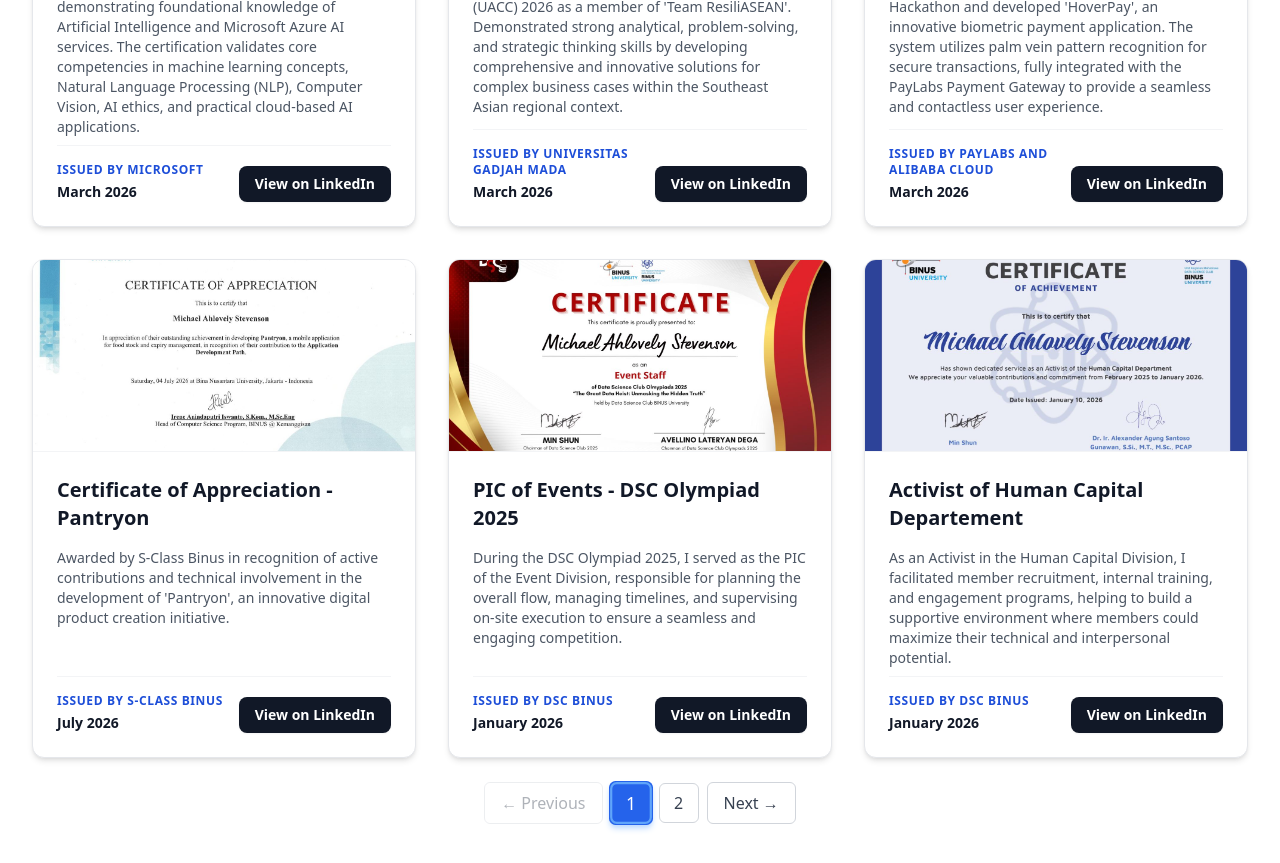
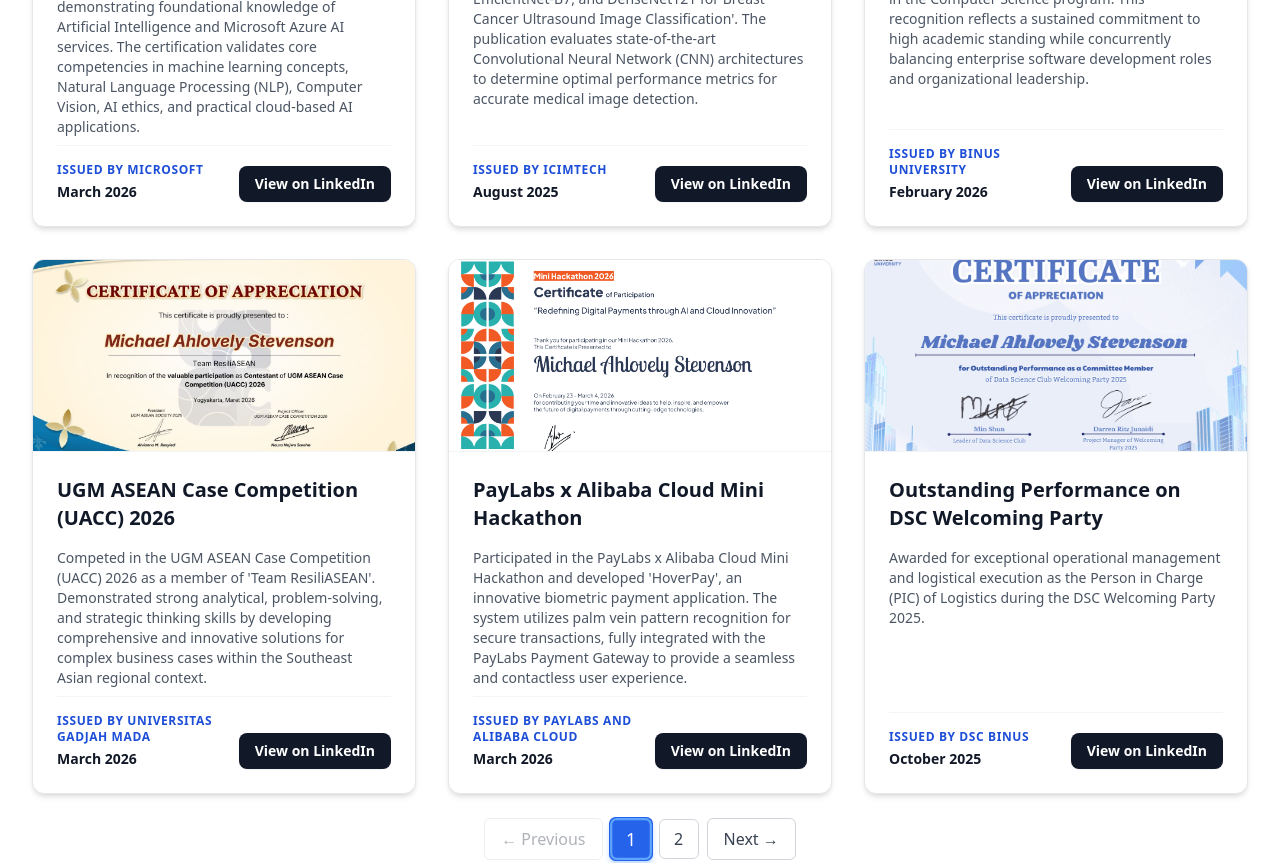
Before and after one commit to Mycticount-X/Mycticount-Archive, a React (Vite) app: page / in a window 1280 px wide. Shown: the part 7120-7983 px from the top of the page. Built offline with nearby package versions, Linux system fonts and the light colour scheme.

Commit message:
Adj: Add Dean's List and ICIMTech Conference Paper

```diff
--- a/src/pages/Certificates.tsx
+++ b/src/pages/Certificates.tsx
@@ -28,6 +28,24 @@
     },
     {
       id: "2",
+      title: "ICIMTech Conference Paper",
+      issuer: "Issued by ICIMTech",
+      date: "August 2025",
+      description: "Authored and presented a comparative research study titled 'Comparative Analysis of ResNet50, EfficientNet-B7, and DenseNet121 for Breast Cancer Ultrasound Image Classification'. The publication evaluates state-of-the-art Convolutional Neural Network (CNN) architectures to determine optimal performance metrics for accurate medical image detection.",
+      image: "./Certificates/icimtech.jpg",
+      link: "https://www.linkedin.com/in/Michael-Ahlovely-Stevenson/details/certifications/"
+    },
+    {
+      id: "3",
+      title: "Dean's List Academic Distinction",
+      issuer: "Issued by BINUS University",
+      date: "February 2026",
+      description: "Awarded the Dean's List distinction for achieving top-tier academic excellence with a 3.97/4.00 GPA in the Computer Science program. This recognition reflects a sustained commitment to high academic standing while concurrently balancing enterprise software development roles and organizational leadership.",
+      image: "./Certificates/deans-list.jpg",
+      link: "https://www.linkedin.com/in/Michael-Ahlovely-Stevenson/details/certifications/"
+    },
+    {
+      id: "4",
       title: "UGM ASEAN Case Competition (UACC) 2026",
       issuer: "Issued by Universitas Gadjah Mada",
       date: "March 2026",
@@ -36,84 +54,12 @@
       link: "https://www.linkedin.com/in/Michael-Ahlovely-Stevenson/details/certifications/"
     },
     {
-      id: "3",
+      id: "5",
       title: "PayLabs x Alibaba Cloud Mini Hackathon",
       issuer: "Issued by PayLabs and Alibaba Cloud",
       date: "March 2026",
       description: "Participated in the PayLabs x Alibaba Cloud Mini Hackathon and developed 'HoverPay', an innovative biometric payment application. The system utilizes palm vein pattern recognition for secure transactions, fully integrated with the PayLabs Payment Gateway to provide a seamless and contactless user experience.",
       image: "./Certificates/paylabs-alibaba.png",
-      link: "https://www.linkedin.com/in/Michael-Ahlovely-Stevenson/details/certifications/"
-    },
-    {
-      id: "4",
-      title: "Certificate of Appreciation - Pantryon",
-      issuer: "Issued by S-Class Binus",
-      date: "July 2026",
-      description: "Awarded by S-Class Binus in recognition of active contributions and technical involvement in the development of 'Pantryon', an innovative digital product creation initiative.",
-      image: "./Certificates/sc-pantryon.jpg",
-      link: "https://www.linkedin.com/in/Michael-Ahlovely-Stevenson/details/certifications/"
-    },
-    {
-      id: "5",
-      title: "PIC of Events - DSC Olympiad 2025",
-      issuer: "Issued by DSC Binus",
-      date: "January 2026",
-      description: "During the DSC Olympiad 2025, I served as the PIC of the Event Division, responsible for planning the overall flow, managing timelines, and supervising on-site execution to ensure a seamless and engaging competition.",
-      image: "./Certificates/dsc-dsco.jpg",
-      link: "https://www.linkedin.com/in/Michael-Ahlovely-Stevenson/details/certifications/"
-    },
-    {
-      id: "6",
-      title: "Activist of Human Capital Departement",
-      issuer: "Issued by DSC Binus",
-      date: "January 2026",
-      description: "As an Activist in the Human Capital Division, I facilitated member recruitment, internal training, and engagement programs, helping to build a supportive environment where members could maximize their technical and interpersonal potential.",
-      image: "./Certificates/dsc-hc.jpg",
-      link: "https://www.linkedin.com/in/Michael-Ahlovely-Stevenson/details/certifications/"
-    },
-    {
-      id: "7",
-      title: "Nvidia Deep Learning",
-      issuer: "Issued by Nvidia",
-      date: "February 2025",
-      description: "Completed an Onsite Nvidia Workshop focused on deep learning fundamentals, including neural networks, convolutional networks, recurrent networks, and practical applications.",
-      image: "./Certificates/nvidia.jpg",
-      link: "https://www.linkedin.com/in/Michael-Ahlovely-Stevenson/details/certifications/"
-    },
-    {
-      id: "8",
-      title: "Microsoft Azure AI Fundamental",
-      issuer: "Issued by GreatNusa and Microsoft",
-      date: "April 2025",
-      description: "Completed the Microsoft Azure AI Fundamentals course, gaining knowledge of artificial intelligence concepts and how to implement AI solutions using Microsoft Azure services.",
-      image: "./Certificates/microsoft.jpg",
-      link: "https://www.linkedin.com/in/Michael-Ahlovely-Stevenson/details/certifications/"
-    },
-    {
-      id: "9",
-      title: "Crack The Shield Tournament",
-      issuer: "Issued by CSC Binus",
-      date: "June 2025",
-      description: "Joined the prestigious Capture The Flag cybersecurity tournament by Cyber Security Community Binus, demonstrating skills in penetration testing and digital forensics.",
-      image: "./Certificates/ctf.jpg",
-      link: "https://www.linkedin.com/in/Michael-Ahlovely-Stevenson/details/certifications/"
-    },
-    {
-      id: "10",
-      title: "PIC of Logistics - DSC Welcoming Party 2025",
-      issuer: "Issued by DSC Binus",
-      date: "October 2025",
-      description: "During the Welcoming Party 2025, I served as PIC of the Logistics Division, overseeing inventory, equipment, and food distribution while coordinating with other divisions to ensure smooth event operations.",
-      image: "./Certificates/pic-log.jpg",
-      link: "https://www.linkedin.com/in/Michael-Ahlovely-Stevenson/details/certifications/"
-    },
-    {
-      id: "11",
-      title: "Committee of DONGKER DSC 2025",
-      issuer: "Issued by DSC Binus",
-      date: "February 2025",
-      description: "Coordinated the official inauguration and handover ceremony for the Data Science Club, Delegasi Outline Program Kerja (DONGKER), ensuring a seamless leadership transition and honoring the contributions of the outgoing board.",
-      image: "./Certificates/dongker.jpeg",
       link: "https://www.linkedin.com/in/Michael-Ahlovely-Stevenson/details/certifications/"
     },
     {
@@ -125,6 +71,78 @@
       image: "./Certificates/outstanding.png",
       link: "https://www.linkedin.com/in/Michael-Ahlovely-Stevenson/details/certifications/"
     },
+    {
+      id: "6",
+      title: "Certificate of Appreciation - Pantryon",
+      issuer: "Issued by S-Class Binus",
+      date: "July 2026",
+      description: "Awarded by S-Class Binus in recognition of active contributions and technical involvement in the development of 'Pantryon', an innovative digital product creation initiative.",
+      image: "./Certificates/sc-pantryon.jpg",
+      link: "https://www.linkedin.com/in/Michael-Ahlovely-Stevenson/details/certifications/"
+    },
+    {
+      id: "9",
+      title: "Nvidia Deep Learning",
+      issuer: "Issued by Nvidia",
+      date: "February 2025",
+      description: "Completed an Onsite Nvidia Workshop focused on deep learning fundamentals, including neural networks, convolutional networks, recurrent networks, and practical applications.",
+      image: "./Certificates/nvidia.jpg",
+      link: "https://www.linkedin.com/in/Michael-Ahlovely-Stevenson/details/certifications/"
+    },
+    {
+      id: "7",
+      title: "PIC of Events - DSC Olympiad 2025",
+      issuer: "Issued by DSC Binus",
+      date: "January 2026",
+      description: "During the DSC Olympiad 2025, I served as the PIC of the Event Division, responsible for planning the overall flow, managing timelines, and supervising on-site execution to ensure a seamless and engaging competition.",
+      image: "./Certificates/dsc-dsco.jpg",
+      link: "https://www.linkedin.com/in/Michael-Ahlovely-Stevenson/details/certifications/"
+    },
+    {
+      id: "8",
+      title: "Activist of Human Capital Departement",
+      issuer: "Issued by DSC Binus",
+      date: "January 2026",
+      description: "As an Activist in the Human Capital Division, I facilitated member recruitment, internal training, and engagement programs, helping to build a supportive environment where members could maximize their technical and interpersonal potential.",
+      image: "./Certificates/dsc-hc.jpg",
+      link: "https://www.linkedin.com/in/Michael-Ahlovely-Stevenson/details/certifications/"
+    },
+    {
+      id: "10",
+      title: "Crack The Shield Tournament",
+      issuer: "Issued by CSC Binus",
+      date: "June 2025",
+      description: "Joined the prestigious Capture The Flag cybersecurity tournament by Cyber Security Community Binus, demonstrating skills in penetration testing and digital forensics.",
+      image: "./Certificates/ctf.jpg",
+      link: "https://www.linkedin.com/in/Michael-Ahlovely-Stevenson/details/certifications/"
+    },
+    {
+      id: "11",
+      title: "PIC of Logistics - DSC Welcoming Party 2025",
+      issuer: "Issued by DSC Binus",
+      date: "October 2025",
+      description: "During the Welcoming Party 2025, I served as PIC of the Logistics Division, overseeing inventory, equipment, and food distribution while coordinating with other divisions to ensure smooth event operations.",
+      image: "./Certificates/pic-log.jpg",
+      link: "https://www.linkedin.com/in/Michael-Ahlovely-Stevenson/details/certifications/"
+    },
+    // {
+    //   id: "11",
+    //   title: "Committee of DONGKER DSC 2025",
+    //   issuer: "Issued by DSC Binus",
+    //   date: "February 2025",
+    //   description: "Coordinated the official inauguration and handover ceremony for the Data Science Club, Delegasi Outline Program Kerja (DONGKER), ensuring a seamless leadership transition and honoring the contributions of the outgoing board.",
+    //   image: "./Certificates/dongker.jpeg",
+    //   link: "https://www.linkedin.com/in/Michael-Ahlovely-Stevenson/details/certifications/"
+    // },
+    // {
+    //   id: "8",
+    //   title: "Microsoft Azure AI Fundamental",
+    //   issuer: "Issued by GreatNusa and Microsoft",
+    //   date: "April 2025",
+    //   description: "Completed the Microsoft Azure AI Fundamentals course, gaining knowledge of artificial intelligence concepts and how to implement AI solutions using Microsoft Azure services.",
+    //   image: "./Certificates/microsoft.jpg",
+    //   link: "https://www.linkedin.com/in/Michael-Ahlovely-Stevenson/details/certifications/"
+    // },
   ];
 
   const totalPages = Math.ceil(certificatesData.length / itemsPerPage);
```
Also changed, not shown: public/Certificates/deans-list.jpg (added), public/Certificates/icimtech.jpg (added).
